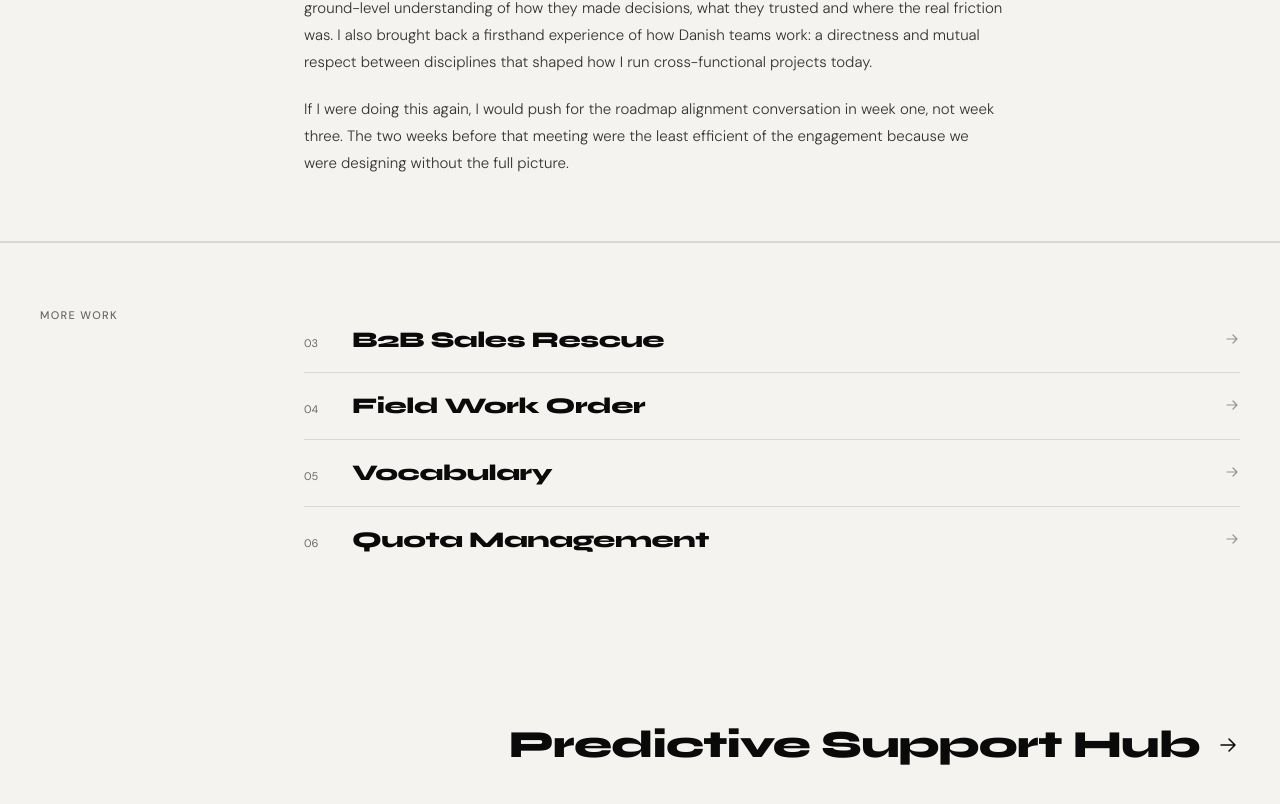
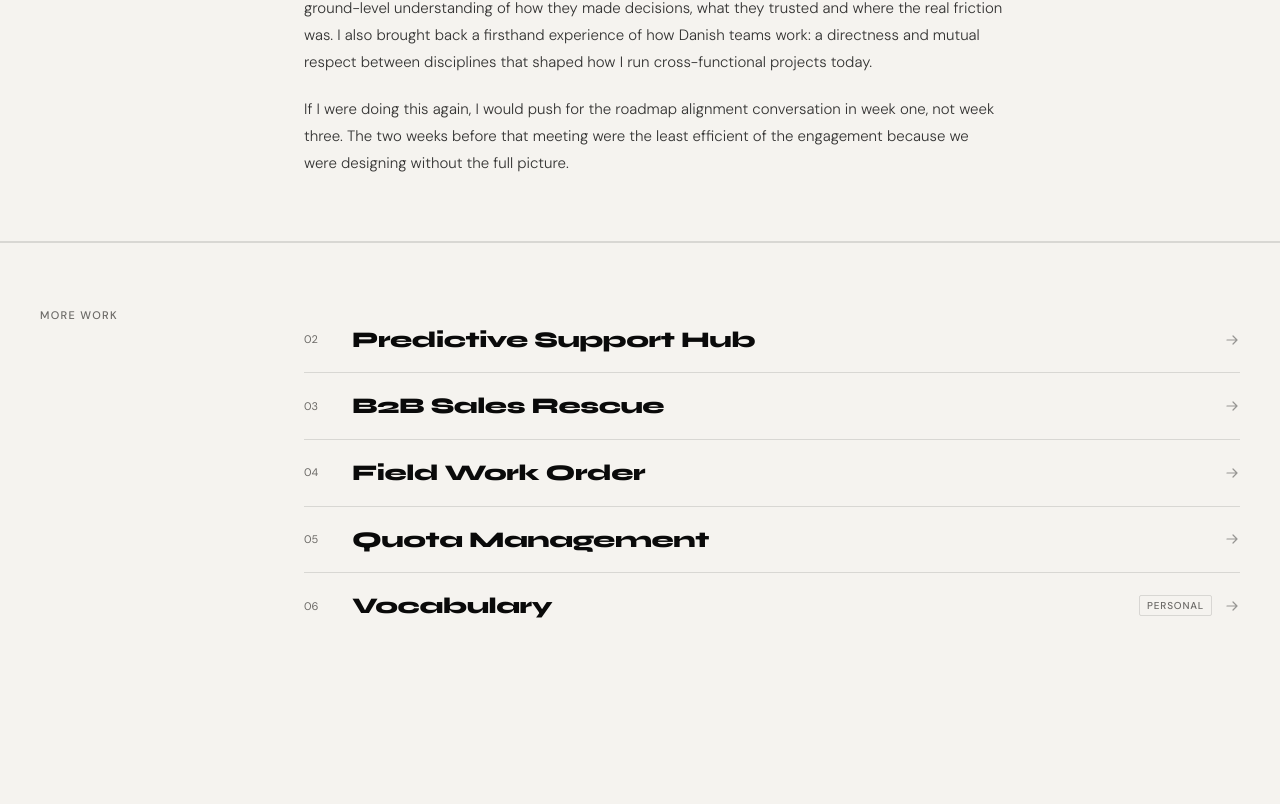
Before and after one commit to cruz-felipe/ux-portfolio, a Next.js app: page /work/dane-telecom in a window 1280 px wide. Shown: the part 4394-5198 px from the top of the page. After the commit the page ends 5097 px from the top, so only its background shows below. Built offline with nearby package versions, Linux system fonts and the light colour scheme.

Commit message:
Add files via upload

```diff
--- a/app/work/quota-management/page.tsx
+++ b/app/work/quota-management/page.tsx
@@ -8,11 +8,11 @@ export const metadata: Metadata = {
 };
 
 const data: CaseStudyData = {
-  index: "06",
+  index: "05",
   title: "Quota Management",
   tagline: "There was no product to replace. No prior version to reference. Just a set of business needs, a stack of workshop notes, and a constraint to fit seamlessly into a tool ecosystem the client already owned.",
   role: "Senior UI Designer",
-  location: "Remote",
+  location: "Remote, United States client",
   year: "2024",
   roleDetail: "Solo designer on the project. Led all design decisions from information architecture and user flows to interaction patterns and visual design. Responsible for cross-functional alignment across client and internal product, business and engineering stakeholders.",
   impactSummary: "Production-ready design for a greenfield B2B platform. Full quota and API management flows, approval workflows and reporting views designed to specification. Pending client-side launch.",
--- a/app/work/vocabulary/page.tsx
+++ b/app/work/vocabulary/page.tsx
@@ -9,7 +9,7 @@ export const metadata: Metadata = {
 const BASE = "/vocabulary";
 
 const data: CaseStudyData = {
-  index: "05",
+  index: "06",
   title: "Vocabulary",
   tagline: "Every flashcard app I tried was built around streaks, gamification and someone else's curriculum. I wanted one thing: a fast, honest way to learn words. So I built it.",
   role: "Designer and Developer",
--- a/components/Work.tsx
+++ b/components/Work.tsx
@@ -36,21 +36,21 @@ const PROJECTS: { id: string; href: string; index: string; title: string; blurb:
     metrics: ["72% page reduction", "160 to 45 pages"],
   },
   {
+    id: "quota-management",
+    href: "/work/quota-management",
+    index: "05",
+    title: "Quota Management",
+    blurb: "A greenfield B2B asset management platform for a BSS telecom. No prior product. Designed from workshop sessions to production-ready flows as the solo designer.",
+    metrics: ["Greenfield from scratch", "3 core modules"],
+  },
+  {
     id: "vocabulary",
     href: "/work/vocabulary",
-    index: "05",
+    index: "06",
     title: "Vocabulary",
     blurb: "Every flashcard app I tried was built around someone else's curriculum. I wanted one thing: a fast, honest way to learn words. So I built it.",
     metrics: ["4 languages", "2 learning modes"],
     personal: true,
-  },
-  {
-    id: "quota-management",
-    href: "/work/quota-management",
-    index: "06",
-    title: "Quota Management",
-    blurb: "A greenfield B2B asset management platform for a BSS telecom. No prior product. Designed from workshop sessions to production-ready flows as the solo designer.",
-    metrics: ["Greenfield from scratch", "3 core modules"],
   },
 ];
 
--- a/components/case-study/CaseLayout.tsx
+++ b/components/case-study/CaseLayout.tsx
@@ -298,12 +298,12 @@ export default function CaseLayout({ data }: { data: CaseStudyData }) {
             { slug: "predictive-support-hub", index: "02", title: "Predictive Support Hub" },
             { slug: "b2b-sales-rescue", index: "03", title: "B2B Sales Rescue" },
             { slug: "field-work-order", index: "04", title: "Field Work Order" },
-            { slug: "vocabulary", index: "05", title: "Vocabulary" },
-            { slug: "quota-management", index: "06", title: "Quota Management" },
-          ].filter(w => w.slug !== (data.next?.slug) && w.title !== data.title).map((work, i, arr) => (
+            { slug: "quota-management", index: "05", title: "Quota Management" },
+            { slug: "vocabulary", index: "06", title: "Vocabulary", personal: true },
+          ].filter(w => w.title !== data.title).map((work, i, arr) => (
             <Link key={work.slug} href={`/work/${work.slug}`} style={{
               display: "flex",
-              alignItems: "baseline",
+              alignItems: "center",
               justifyContent: "space-between",
               padding: "1rem 0",
               borderBottom: i < arr.length - 1 ? "0.5px solid var(--border)" : "none",
@@ -316,35 +316,20 @@ export default function CaseLayout({ data }: { data: CaseStudyData }) {
             >
               <span style={{ fontFamily: "var(--font-body)", fontSize: "11px", color: "var(--muted)", minWidth: "2rem" }}>{work.index}</span>
               <span style={{ fontFamily: "var(--font-display)", fontSize: "clamp(1rem, 2vw, 1.4rem)", fontWeight: 800, letterSpacing: "-0.02em", flex: 1, marginLeft: "1rem" }}>{work.title}</span>
-              <svg width="16" height="16" viewBox="0 0 16 16" fill="none" style={{ opacity: 0.4 }}>
-                <path d="M3 8h10M9 4l4 4-4 4" stroke="currentColor" strokeWidth="1.2" strokeLinecap="round" strokeLinejoin="round"/>
-              </svg>
+              <div style={{ display: "flex", alignItems: "center", gap: "0.75rem" }}>
+                {(work as any).personal && (
+                  <span style={{ fontFamily: "var(--font-body)", fontSize: "10px", fontWeight: 500, letterSpacing: "0.08em", textTransform: "uppercase", color: "var(--muted)", border: "1px solid var(--border)", borderRadius: "2px", padding: "2px 7px" }}>Personal</span>
+                )}
+                <svg width="16" height="16" viewBox="0 0 16 16" fill="none" style={{ opacity: 0.4, flexShrink: 0 }}>
+                  <path d="M3 8h10M9 4l4 4-4 4" stroke="currentColor" strokeWidth="1.2" strokeLinecap="round" strokeLinejoin="round"/>
+                </svg>
+              </div>
             </Link>
           ))}
         </div>
       </section>
 
-      {/* Next case — right aligned */}
-      {data.next && (
-        <section style={{ padding: "5rem 2.5rem", display: "flex", justifyContent: "flex-end" }}>
-          <Link href={`/work/${data.next.slug}`} style={{
-            fontFamily: "var(--font-display)",
-            fontSize: "clamp(1.4rem, 3vw, 2.4rem)",
-            fontWeight: 800, letterSpacing: "-0.02em",
-            color: "var(--ink)", textDecoration: "none",
-            display: "inline-flex", alignItems: "center", gap: "1rem",
-            transition: "color 0.2s",
-          }}
-            onMouseEnter={(e) => (e.currentTarget.style.color = "var(--red)")}
-            onMouseLeave={(e) => (e.currentTarget.style.color = "var(--ink)")}
-          >
-            {data.next.title}
-            <svg width="24" height="24" viewBox="0 0 24 24" fill="none">
-              <path d="M5 12h14M13 6l6 6-6 6" stroke="currentColor" strokeWidth="1.5" strokeLinecap="round" strokeLinejoin="round"/>
-            </svg>
-          </Link>
-        </section>
-      )}
+
     </main>
   );
 }
```
